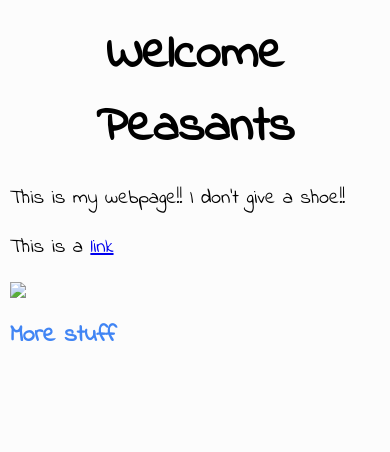
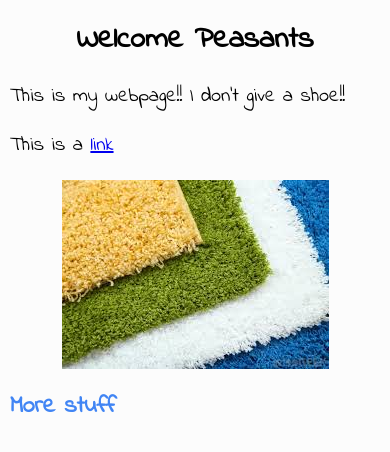
Before and after one commit to achen6159/awesome-site, a plain HTML site: page index.html in a window 390 px wide. Drawn offline with Linux system fonts and the light colour scheme.

Commit message:
Add files via upload

```diff
--- a/index.html
+++ b/index.html
@@ -13,7 +13,8 @@
   <h1>Welcome Peasants</h1>
   <p>This is my webpage!! I don't give a shoe!!</p>
   <p>This is a <a href="https://tensafefrogs.github.io/2048/">link</a></p>
-  <img src ="nyloncarpet.jpg">
+
+  <img class="center" src="nylon_carpet.jpg">
 
   <h2>More stuff</h2>
 
--- a/main.css
+++ b/main.css
@@ -23,3 +23,36 @@ p {
   font-size: 20px;
   font-family: 'Indie Flower';
 }
+
+img{
+  max-width: 100%;
+}
+
+img.center{
+  display: block;
+  margin-left: auto;
+  margin-right: auto;
+}
+
+@media (max-width: 500px) {
+  h1 {
+    color: #000000;
+    font-family: 'Indie Flower';
+    font-size: 30px;
+    margin-top: 0;
+    margin-bottom: 0;
+    }
+
+  h2 {
+    color: #4185f4;
+    font-family: 'Indie Flower';
+    }
+
+  p {
+    font-size: 20px;
+    font-family: 'Indie Flower';
+    }
+  }
+
+
+  }
```
